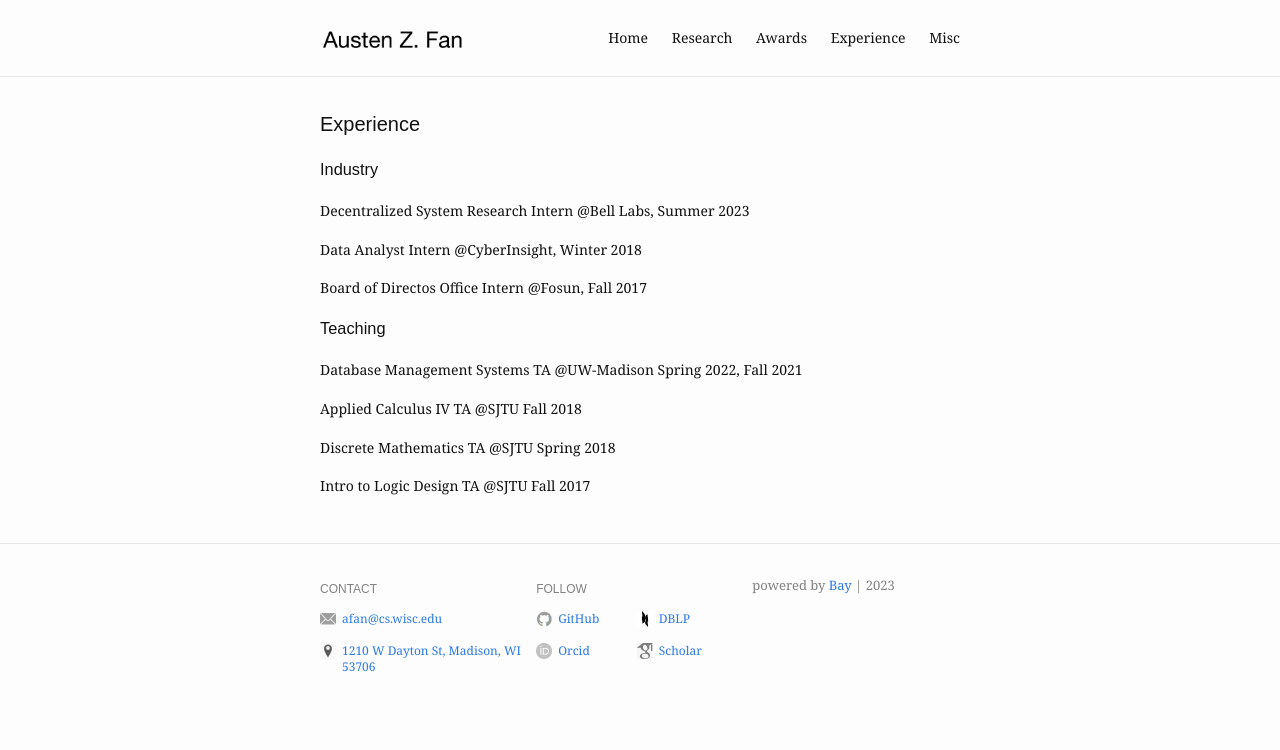
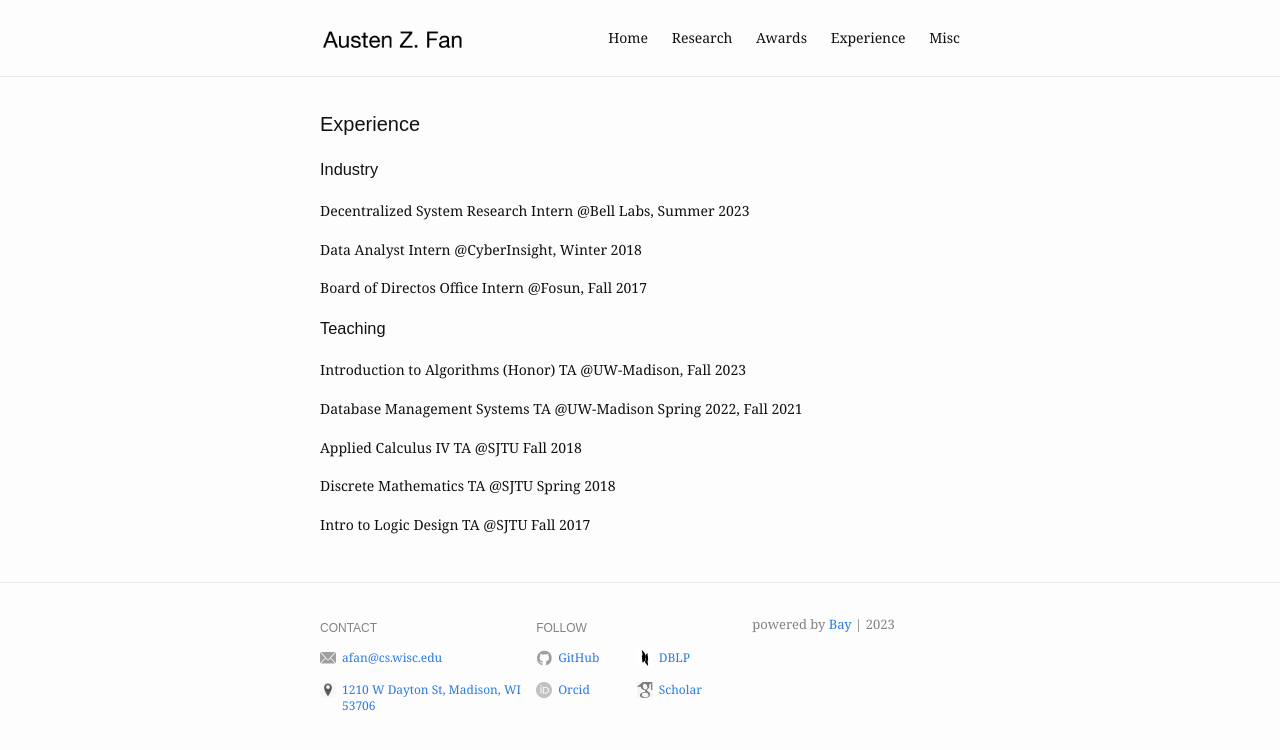
Before and after one commit to Austen-Z-Fan/Austen-Z-Fan.github.io, a Jekyll site: the page built from experience.md, in a window 1280 px wide. Shown: the top 750 px of the page. Built offline with Jekyll 4.4.1, drawn with Linux system fonts in a browser that asks for light colours.

Commit message:
Update experience.md

```diff
--- a/experience.md
+++ b/experience.md
@@ -14,6 +14,8 @@ Board of Directos Office Intern @Fosun, Fall 2017
 
 ### Teaching
 
+Introduction to Algorithms (Honor) TA @UW-Madison, Fall 2023
+
 Database Management Systems TA @UW-Madison Spring 2022, Fall 2021
 
 Applied Calculus IV TA @SJTU Fall 2018
```
